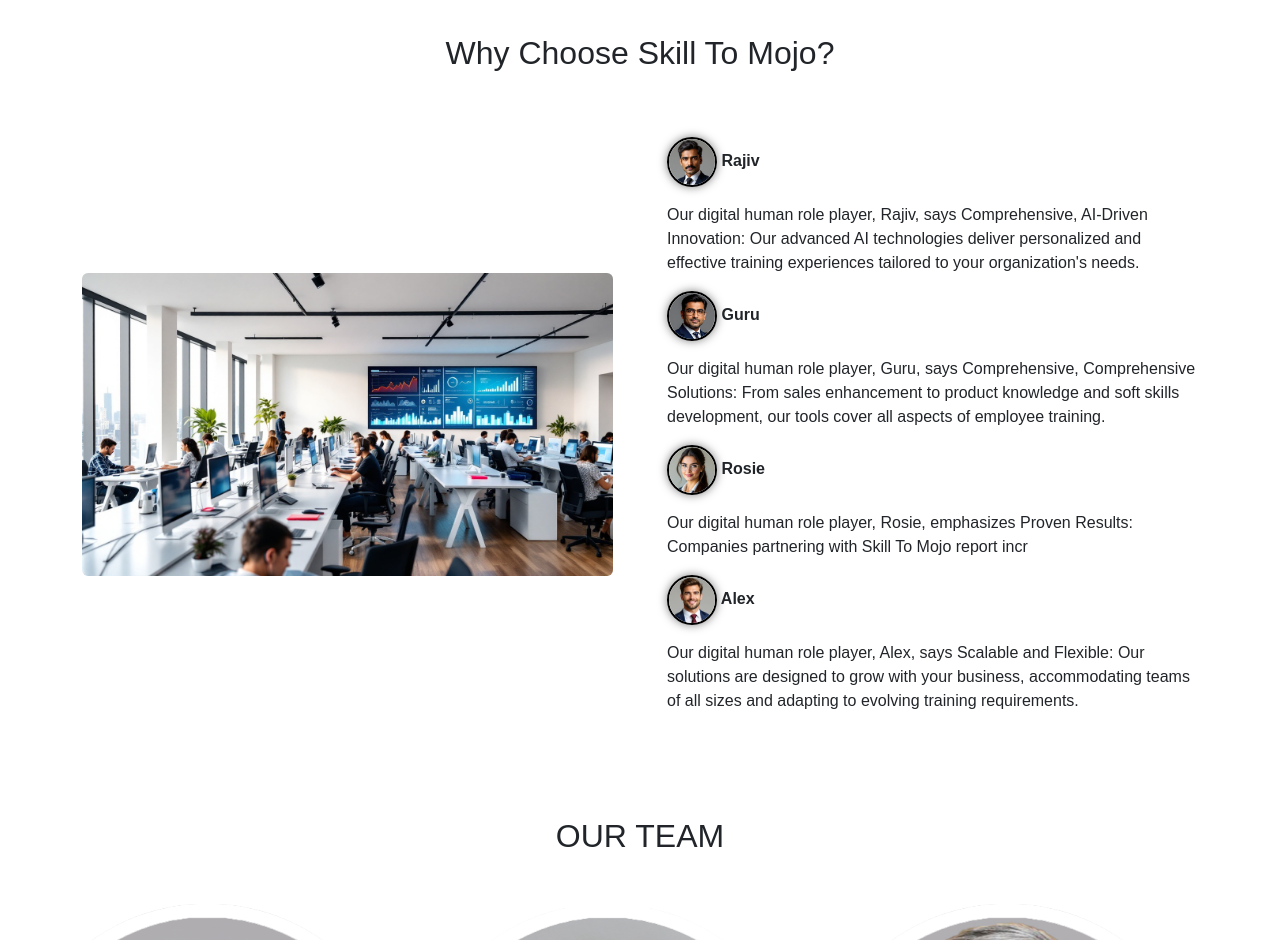
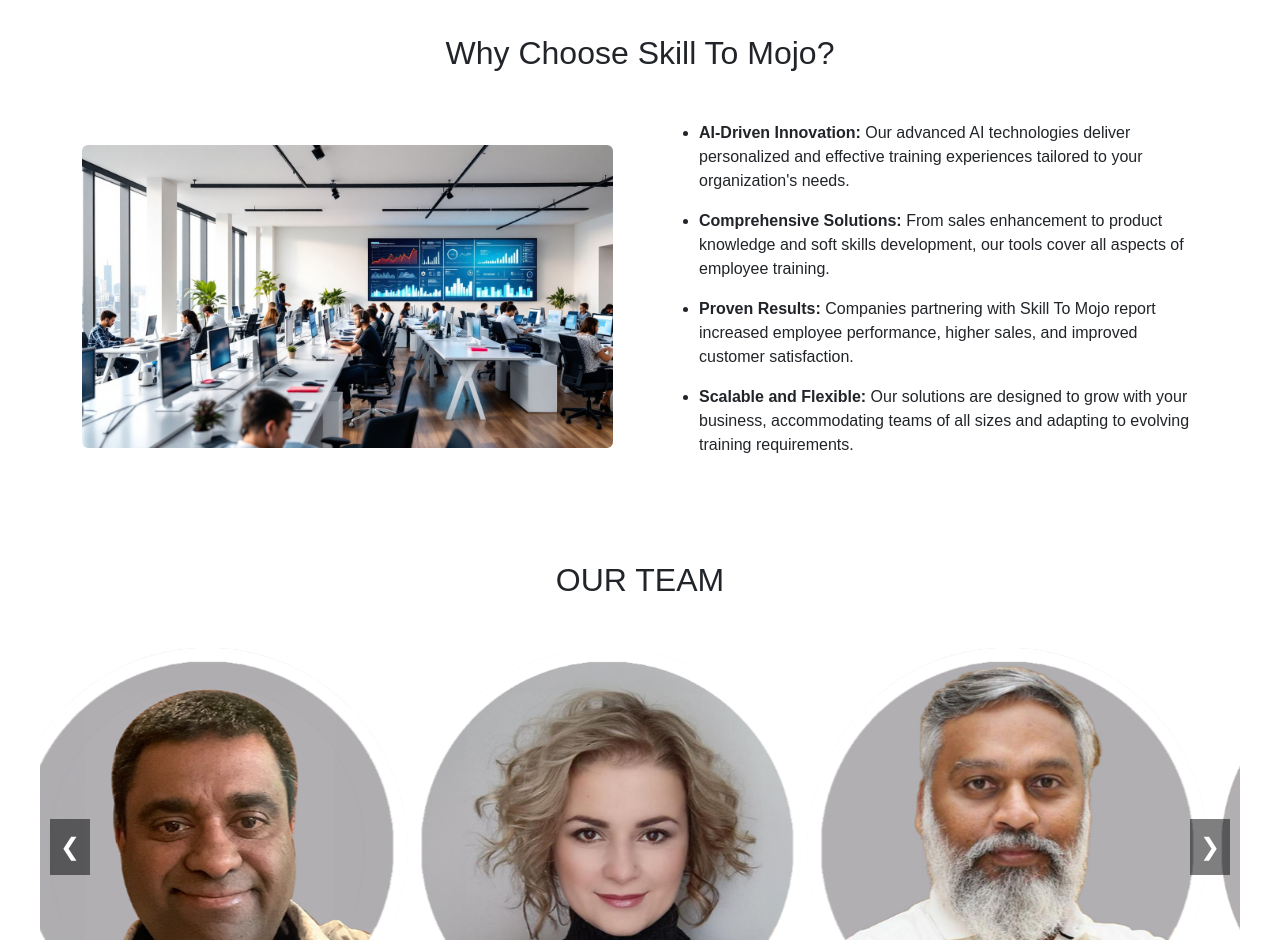
Before and after one commit to NavyaAgarwal02/Skill-To-Mojo, a plain HTML site: page index.html in a window 1280 px wide. Shown: the part 1860-2800 px from the top of the page. Drawn offline with nearby package versions, Linux system fonts and the light colour scheme.

Commit message:
Update index.html

```diff
--- a/index.html
+++ b/index.html
@@ -57,7 +57,11 @@
     <!-- About Section -->
     <div class="home">
         <!-- <h2 class="text-center mb-4">About BPO-360+</h2> Added heading -->
-         <center><p><strong><h3>Skill To Mojo: Empowering Your Workforce with AI-Driven Training Solutions</h3></strong></p></center>
+        <center>
+            <p><strong>
+                    <h3>Skill To Mojo: Empowering Your Workforce with AI-Driven Training Solutions</h3>
+                </strong></p>
+        </center>
         <img src="images/360deg_03.jpeg" alt="360deg-06" class="img-fluid rounded" style="border-radius: 15px;">
         <p class="text-center mt-3">At Skill To Mojo, we revolutionize employee training and development through our
             cutting-edge AI-based tools. Our mission is to enhance your team's skills, knowledge, and performance,
@@ -125,36 +129,30 @@
                     <img src="images/360deg_07.jpeg" alt="360deg-06" class="img-fluid rounded"
                         style="border-radius: 15px; width: 100%;">
                 </div>
+
                 <div class="col-md-6">
-                    <p>
-                    <p> <img src="images/Rajiv.jpg" alt="Thumbnail of Rajiv"
-                            style="width: 50px; height: 50px; border-radius: 50%; border: 2px solid #000; box-shadow: 0 0 10px rgba(0, 0, 0, 0.5); object-fit: cover;" /><strong>
-                            Rajiv</strong>
-                    </p>
-                    Our digital human role player, Rajiv, says Comprehensive, AI-Driven Innovation: Our advanced AI
-                    technologies deliver personalized and effective training experiences tailored to your organization's
-                    needs.
-                    </p>
-                    <p>
-                    <p> <img src="images/Guru.jpg" alt="Thumbnail of Guru"
-                            style="width: 50px; height: 50px; border-radius: 50%; border: 2px solid #000; box-shadow: 0 0 10px rgba(0, 0, 0, 0.5); object-fit: cover;" /><strong>
-                            Guru</strong>
-                    </p>
-                    Our digital human role player, Guru, says Comprehensive, Comprehensive Solutions: From sales enhancement to product knowledge and soft skills development, our tools cover all aspects of employee training.
-                    </p>
-                    <p>
-                    <p> <img src="images/Rosie.jpg" alt="Thumbnail of Rosie"
-                            style="width: 50px; height: 50px; border-radius: 50%; border: 2px solid #000; box-shadow: 0 0 10px rgba(0, 0, 0, 0.5); object-fit: cover;" /><strong>
-                            Rosie</strong>
-                    </p>Our digital human role player, Rosie, emphasizes Proven Results: Companies partnering with Skill To Mojo report incr
-                    </p>
-                    <p>
-                    <p> <img src="images/Alex.jpg" alt="Thumbnail of Alex"
-                            style="width: 50px; height: 50px; border-radius: 50%; border: 2px solid #000; box-shadow: 0 0 10px rgba(0, 0, 0, 0.5); object-fit: cover;" /><strong>
-                            Alex</strong>
-                    </p>
-                    Our digital human role player, Alex, says Scalable and Flexible: Our solutions are designed to grow with your business, accommodating teams of all sizes and adapting to evolving training requirements.
-                    </p>
+                    <ul>
+                        <li>
+                            <p><strong>AI-Driven Innovation:</strong> Our advanced AI technologies deliver personalized
+                                and effective training
+                                experiences tailored to your organization's needs.<br></p>
+                        </li>
+                        <li>
+                            <p><strong>Comprehensive Solutions:</strong> From sales enhancement to product knowledge and
+                                soft skills development,
+                                our tools cover all aspects of employee training.<br></p>
+                        </li>
+                        <li>
+                            <p><strong>Proven Results:</strong> Companies partnering with Skill
+                                To Mojo report increased employee performance, higher sales, and improved customer
+                                satisfaction.<br></p>
+                        </li>
+                        <li>
+                            <p><strong>Scalable and Flexible:</strong> Our solutions are designed to grow
+                                with your business, accommodating teams of all sizes and adapting to evolving training
+                                requirements.</p>
+                        </li>
+                    </ul>
                 </div>
             </div>
         </div>
```
